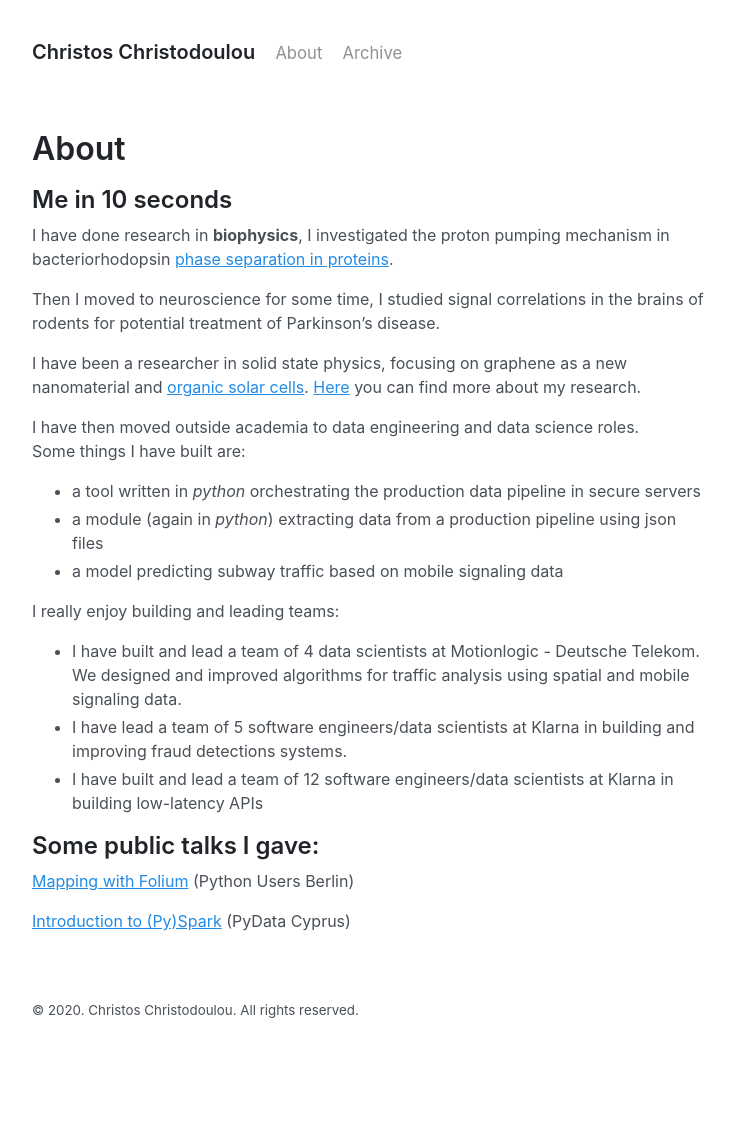
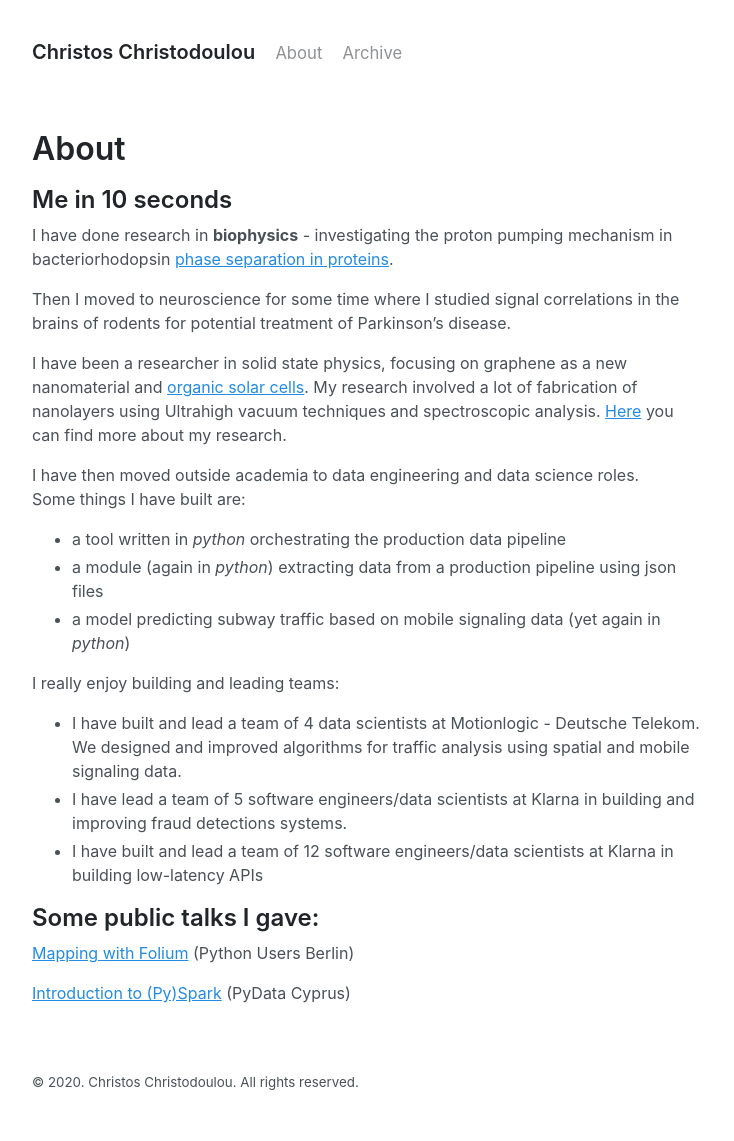
Before and after one commit to chr7stos/chr7stos.github.io, a Jekyll site: the page built from about.md, in a window 1280 px wide. Shown: the whole page, without its empty margins (272-1006 px from the left). Built offline with Jekyll 4.4.1, drawn with Linux system fonts in a browser that asks for light colours; before the commit the page ends 1069 px from its top, so only the background shows below that.

Commit message:
Update about.md

```diff
--- a/about.md
+++ b/about.md
@@ -7,17 +7,17 @@ permalink: /about/
 
 ## Me in 10 seconds
 
-I have done research in **biophysics**, I investigated the proton pumping mechanism in bacteriorhodopsin [phase separation in proteins](https://www.academia.edu/1107753/Liquid-Liquid_Phase_Separation_in_Protein_Solutions_Controlled_by_Multivalent_Salts_and_Temperature).
+I have done research in **biophysics** - investigating the proton pumping mechanism in bacteriorhodopsin [phase separation in proteins](https://www.academia.edu/1107753/Liquid-Liquid_Phase_Separation_in_Protein_Solutions_Controlled_by_Multivalent_Salts_and_Temperature).
 
-Then I moved to neuroscience for some time, I studied signal correlations in the brains of rodents for potential treatment of Parkinson's disease.
+Then I moved to neuroscience for some time where I studied signal correlations in the brains of rodents for potential treatment of Parkinson's disease.
 
-I have been a researcher in solid state physics, focusing on graphene as a new nanomaterial and [organic solar cells](https://www.sciencedirect.com/science/article/abs/pii/S0040609019302780). [Here](https://scholar.google.com/citations?user=i7TBNSMAAAAJ&hl=en) you can find more about my research.
+I have been a researcher in solid state physics, focusing on graphene as a new nanomaterial and [organic solar cells](https://www.sciencedirect.com/science/article/abs/pii/S0040609019302780). My research involved a lot of fabrication of nanolayers using Ultrahigh vacuum techniques and spectroscopic analysis. [Here](https://scholar.google.com/citations?user=i7TBNSMAAAAJ&hl=en) you can find more about my research.
 
 I have then moved outside academia to data engineering and data science roles.
 Some things I have built are:
-- a tool written in *python* orchestrating the production data pipeline in secure servers
+- a tool written in *python* orchestrating the production data pipeline
 - a module (again in *python*) extracting data from a production pipeline using json files
-- a model predicting subway traffic based on mobile signaling data
+- a model predicting subway traffic based on mobile signaling data (yet again in *python*)
 
 I really enjoy building and leading teams:
 - I have built and lead a team of 4 data scientists at Motionlogic - Deutsche Telekom. We designed and improved algorithms for traffic analysis using spatial and mobile signaling data.
```
